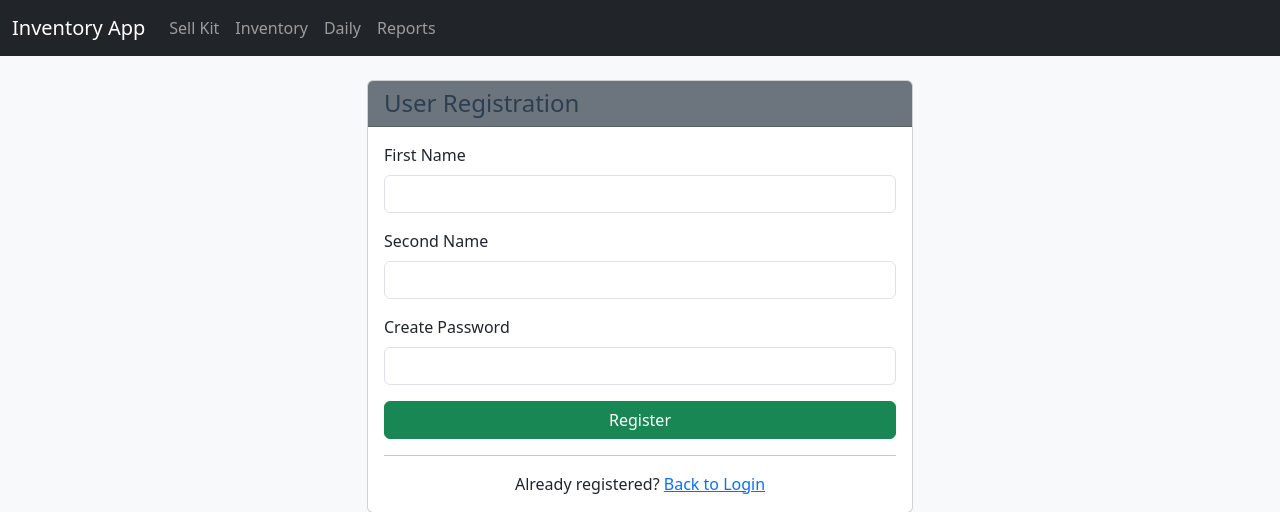
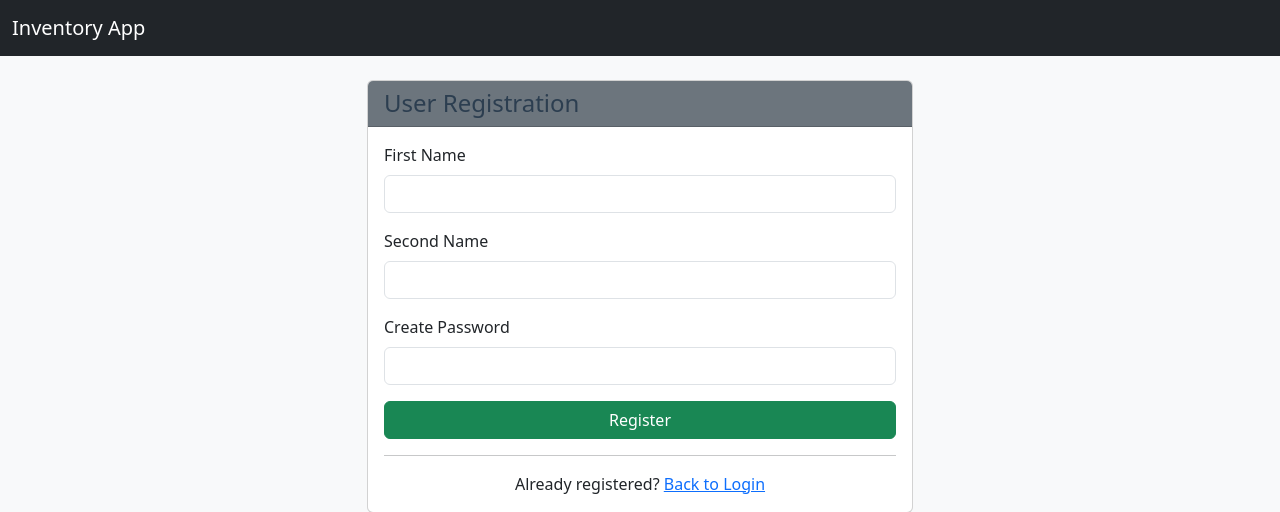
Before and after one commit to nelefrenn/inventory-app, a Flask app: page /register in a window 1280 px wide. Shown: the top 512 px of the page. Run offline with Flask 3, Linux system fonts and the light colour scheme; the visitor is signed in with stand-in values (Sample User, id 1).

Commit message:
Update base.html

```diff
--- a/templates/base.html
+++ b/templates/base.html
@@ -17,22 +17,27 @@
 <body>
   <nav class="navbar navbar-expand-lg navbar-dark bg-dark">
     <div class="container-fluid">
-      <a class="navbar-brand" href="/inventory">Inventory App</a>
+      <a class="navbar-brand" href="/">Inventory App</a>
       <div class="collapse navbar-collapse">
         <ul class="navbar-nav me-auto mb-2 mb-lg-0">
-          <li class="nav-item">
-            <a class="nav-link" href="/sell">Sell Kit</a>
-          </li>
-          <li class="nav-item">
-            <a class="nav-link" href="/inventory">Inventory</a>
-          </li>
-          <li class="nav-item">
-            <a class="nav-link" href="/login">Daily</a>
-          </li>
-          <li class="nav-item">
-            <a class="nav-link" href="/reports">Reports</a>
-          </li>
+          {% if session['user']['role'] == 'admin' %}
+            <li class="nav-item"><a class="nav-link" href="/inventory">Inventory</a></li>
+            <li class="nav-item"><a class="nav-link" href="/sell">Sell Kit</a></li>
+            <li class="nav-item"><a class="nav-link" href="/receiving">Receiving</a></li>
+            <li class="nav-item"><a class="nav-link" href="/testing">Testing</a></li>
+            <li class="nav-item"><a class="nav-link" href="/reports">Reports</a></li>
+            <li class="nav-item"><a class="nav-link" href="/admin_logs">Admin Logs</a></li>
+          {% elif session['user']['role'] == 'daily' %}
+            <li class="nav-item"><a class="nav-link" href="/receiving">Receiving</a></li>
+            <li class="nav-item"><a class="nav-link" href="/testing">Testing</a></li>
+          {% endif %}
         </ul>
+        {% if session['user'] and session['user']['role'] == 'admin' %}
+        <span class="navbar-text text-white me-3">
+          Logged in as {{ session['user']['first'] }} {{ session['user']['second'] }}
+        </span>
+        <a class="btn btn-outline-light" href="/logout">Logout</a>
+        {% endif %}
       </div>
     </div>
   </nav>
```
